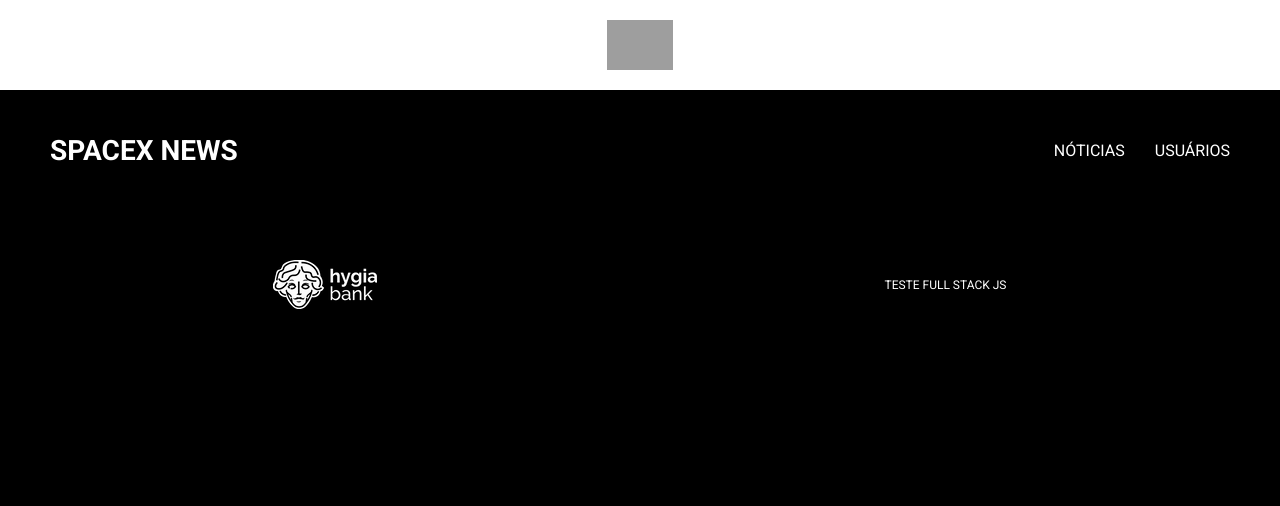
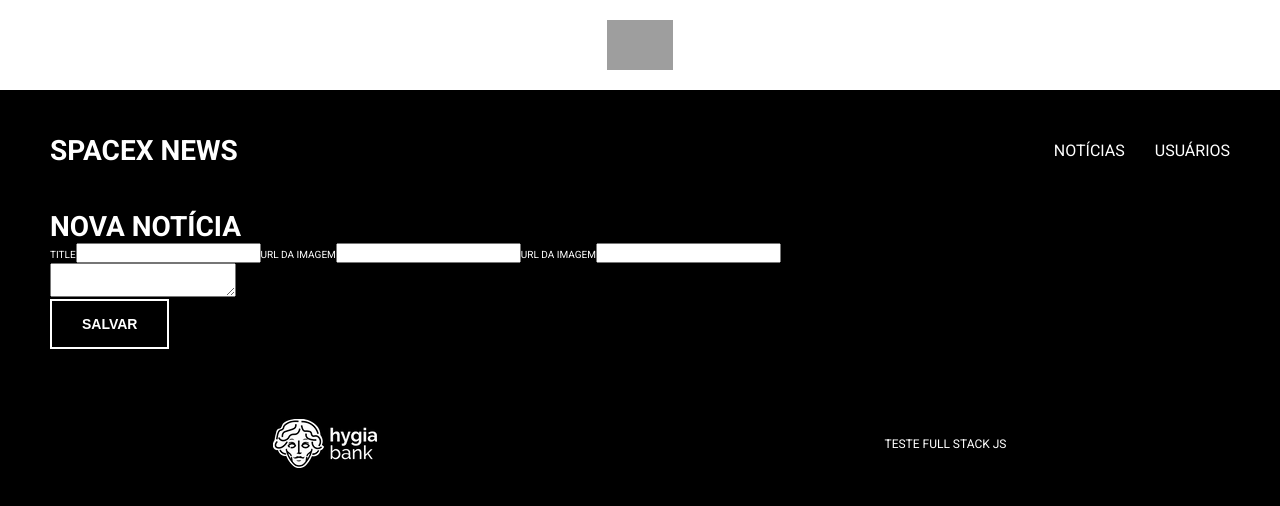
Before and after one commit to hdev14/spacexnews-frontend, a React (Create React App) app: page /create/news in a window 1280 px wide. Shown: the top 506 px of the page. Built offline with nearby package versions, Linux system fonts and the light colour scheme; grey boxes are pictures that could not be loaded.

Commit message:
chore: add marked and lodash

```diff
--- a/package.json
+++ b/package.json
@@ -11,6 +11,8 @@
     "@types/react": "^16.9.53",
     "@types/react-dom": "^16.9.8",
     "@typescript-eslint/eslint-plugin": "^4.5.0",
+    "lodash": "^4.17.20",
+    "marked": "^1.2.2",
     "react": "^16.13.1",
     "react-dom": "^16.13.1",
     "react-router-dom": "^5.2.0",
@@ -40,6 +42,8 @@
     ]
   },
   "devDependencies": {
+    "@types/lodash": "^4.14.162",
+    "@types/marked": "^1.1.0",
     "@types/react-router-dom": "^5.1.6",
     "@types/styled-components": "^5.1.4",
     "eslint-config-airbnb": "^18.2.0",
--- a/src/App.tsx
+++ b/src/App.tsx
@@ -25,7 +25,7 @@ function App() {
       <Navbar>
         <h1>SPACEX NEWS</h1>
         <nav>
-          <Link to="/">Nóticias</Link>
+          <Link to="/">Notícias</Link>
           <Link to="/users">Usuários</Link>
         </nav>
       </Navbar>
--- a/src/Routes.tsx
+++ b/src/Routes.tsx
@@ -2,6 +2,7 @@ import React, { Suspense }from 'react';
 import { Switch, Route } from 'react-router-dom';
 
 const News = React.lazy(() => import('./pages/News'));
+const CreateNews = React.lazy(() => import('./pages/CreateNews'));
 const NewsContent = React.lazy(() => import('./pages/NewsContent'));
 const Users = React.lazy(() => import('./pages/Users'));
 
@@ -9,6 +10,7 @@ const Routes = () => (
   <Suspense fallback={<div>loading...</div>}>
     <Switch>
       <Route exact path="/" component={News} />
+      <Route path="/create/news" component={CreateNews} />
       <Route path="/news/:slug" component={NewsContent} />
       <Route path="/users" component={Users} />
     </Switch>
--- /dev/null
+++ b/src/pages/CreateNews/index.tsx
@@ -0,0 +1,52 @@
+import React, { useState } from 'react';
+import marked from 'marked';
+import _ from 'lodash';
+
+import { Container } from './styles';
+
+const CreateNews: React.FC = () => {
+  const [htmlContent, setHtmlContent] = useState('');
+
+  function onChangeTextareaHandler(e: React.ChangeEvent<HTMLTextAreaElement>) {
+    const { value } = e.target;
+    _.debounce(() => setHtmlContent(marked(value, { sanitize: true })), 500)();
+  }
+
+  return (
+    <Container>
+      <h1>nova notícia</h1>
+
+      <form>
+        <div>
+          <label htmlFor="title">
+            title
+            <input type="text" name="title" />
+          </label>
+          <label htmlFor="author">
+            url da imagem
+            <input list="users" name="author" id="author" />
+            <datalist id="users">
+              <option value="Edge"/>
+              <option value="Firefox"/>
+              <option value="Chrome"/>
+              <option value="Opera"/>
+              <option value="Safari"/>
+            </datalist>
+          </label>
+          <label htmlFor="image">
+            url da imagem
+            <input type="text" name="image" />
+          </label>
+        </div>
+
+        <div>
+          <textarea onChange={onChangeTextareaHandler}></textarea>
+          <div dangerouslySetInnerHTML={{ __html: htmlContent }}></div>
+        </div>
+        <button type="submit">salvar</button>
+      </form>
+    </Container>
+  );
+}
+
+export default CreateNews;
--- /dev/null
+++ b/src/pages/CreateNews/styles.ts
@@ -0,0 +1,5 @@
+import styled from 'styled-components'
+
+export const Container = styled.div`
+  padding: 0 50px;
+`;
--- a/src/pages/News/index.tsx
+++ b/src/pages/News/index.tsx
@@ -1,13 +1,14 @@
 import React from 'react';
-import { Link } from 'react-router-dom';
+import { Link, useHistory } from 'react-router-dom';
 
 import { Container, NewsGrid } from './styles';
 
 const Home = () => {
+  const history = useHistory();
 
   return (
     <Container>
-      <button>nova notícia</button>
+      <button onClick={() => history.push('/create/news')}>nova notícia</button>
       <NewsGrid>
         <Link to="/news/slug">
           <h2>NEWS TITLE TITLE TITLE TITLE TITLE</h2>
```
Also changed, not shown: 1 other file (tests, documents, lock files or other folders).
